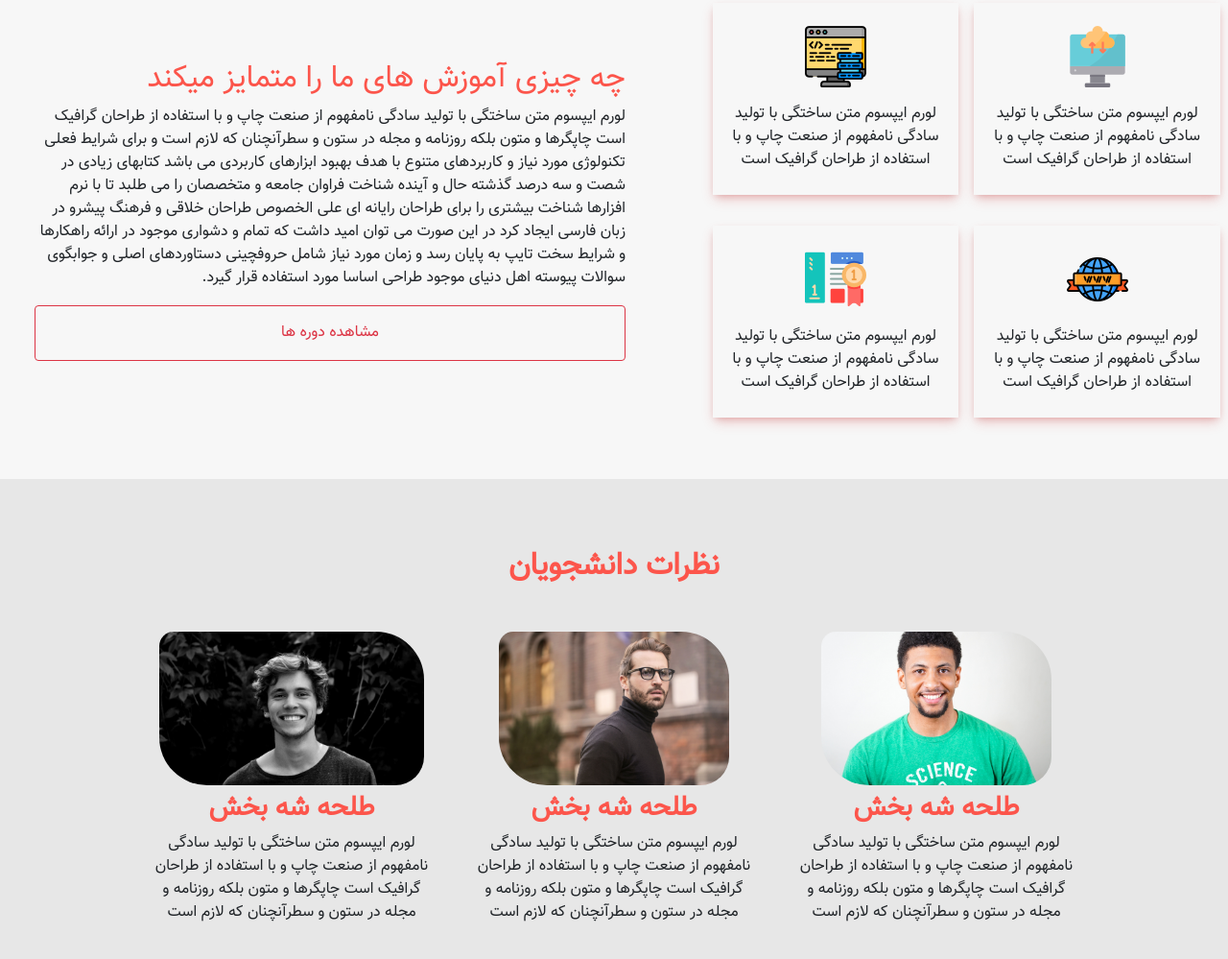
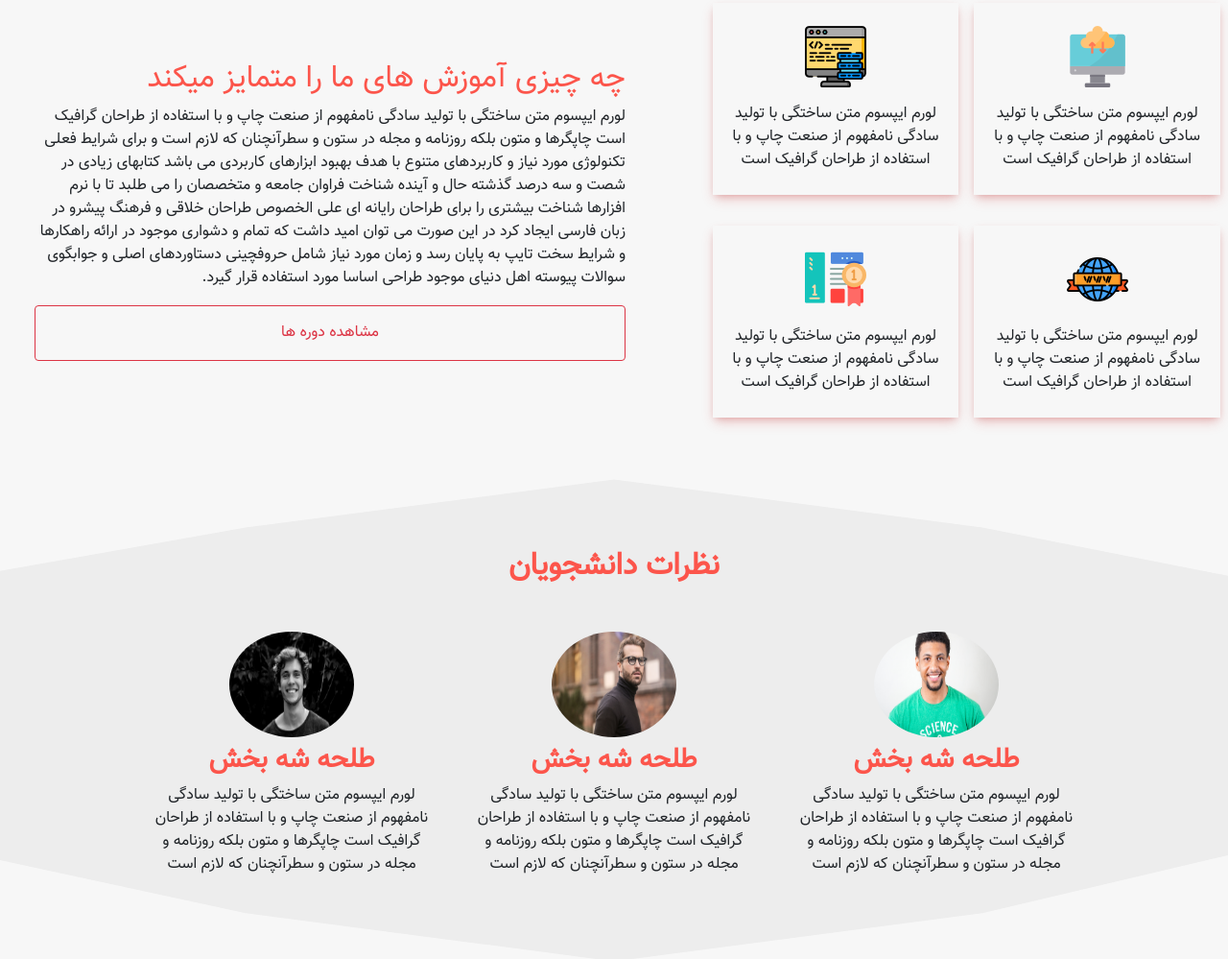
Before and after one commit to mrtalhe/tutorial-site, a plain HTML site: page index.html in a window 1280 px wide. Shown: the part 1979-2978 px from the top of the page at 96% size. Drawn offline with Linux system fonts and the light colour scheme; a script that the page names is missing.

Commit message:
add section Four

```diff
--- a/css/style.css
+++ b/css/style.css
@@ -56,9 +56,13 @@ align-items: center;
 }
 
 .comment-img{
-  border-radius: 15px 50px 30px;
-  height: 10rem;
+
+  border-radius: 50%;
+  width: 130px;
+  height: 110px;
 }
 .sectionfour{
-  background: #e7e7e7;
+  background: #ededed;
+  clip-path: polygon(50% 0%, 80% 10%, 100% 20%, 100% 78%, 80% 90%, 50% 100%, 20% 90%, 0 79%, 0 19%, 20% 10%);
+
 }
--- a/index.html
+++ b/index.html
@@ -4,6 +4,7 @@
   <meta charset="UTF-8">
   <meta http-equiv="X-UA-Compatible" content="IE=edge">
   <meta name="viewport" content="width=device-width, initial-scale=1.0">
+  <link rel="stylesheet" href="./css/magic.min.css">
   <link rel="stylesheet" href="./css/bootstrap.rtl.min.css">
 
   <link rel="stylesheet" href="./css/style.css">
@@ -67,7 +68,7 @@
     <div class="course-title">
       <h2 class="forecolor mb-4 fw">دوره های آموزشی</h2>
     </div>
-    <div class="col-lg-4">
+    <div class="col-lg-4 ">
       <div class="card my-2" style="width: 18rem;">
         <img src="./images/courses/1.png" class="card-img-top product-img" alt="...">
         <div class="card-body">
```
